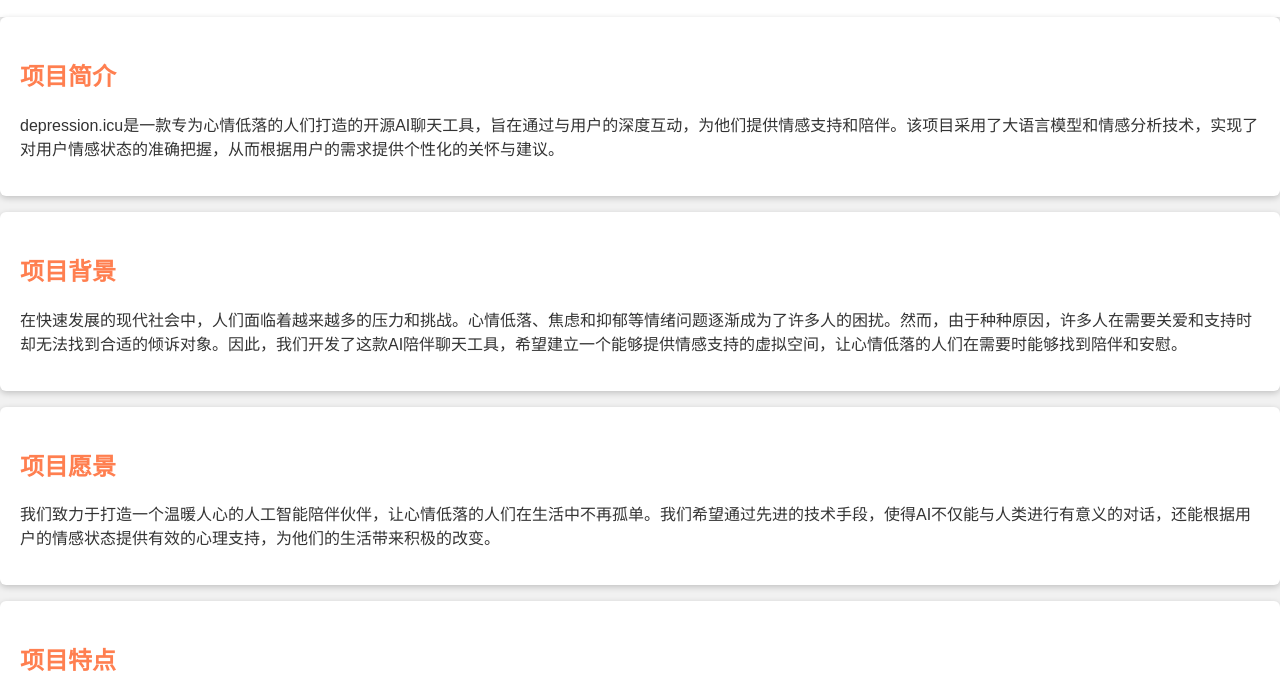
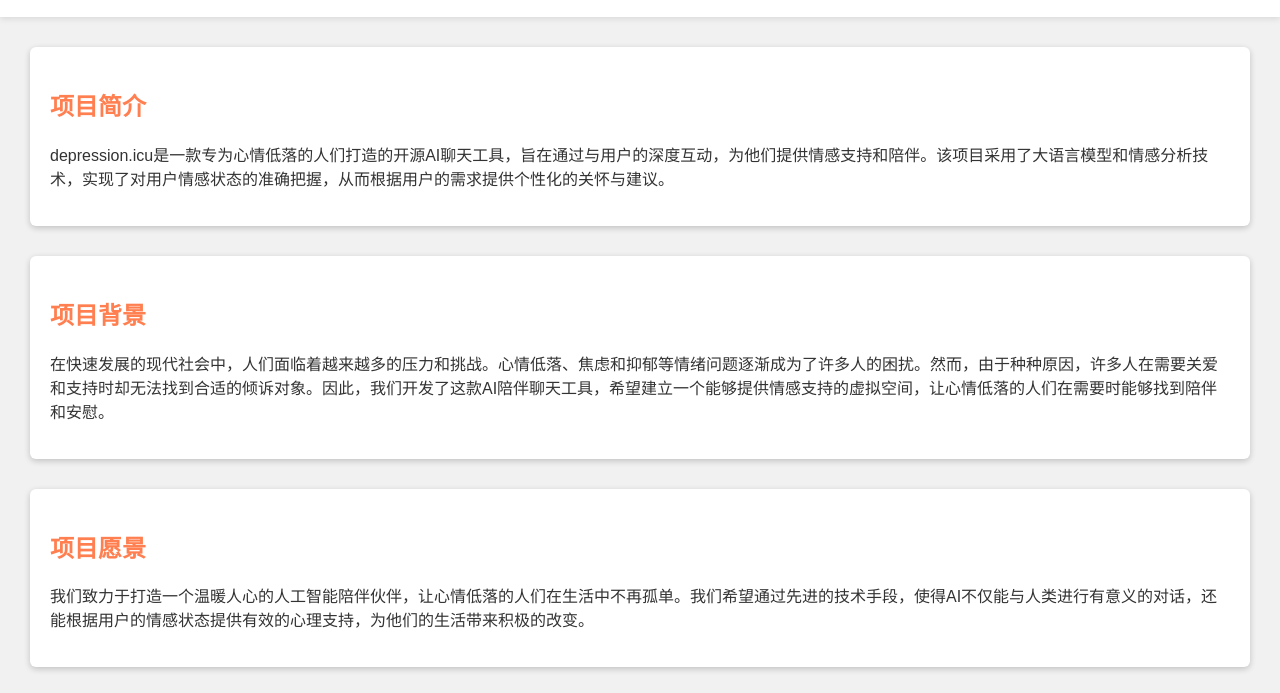
Before and after one commit to Autumn-Whisper/depression.icu, a plain HTML site: page index.html in a window 1280 px wide. Shown: the part 69-762 px from the top of the page. Drawn offline with Linux system fonts and the light colour scheme.

Commit message:
修改card

```diff
--- a/style.css
+++ b/style.css
@@ -13,6 +13,7 @@ body {
     box-shadow: 0px 2px 6px rgba(0, 0, 0, 0.2);
     color: #333333;
     padding: 20px;
+    margin: 30px 30px 30px 30px;
   }
 
   body .card h2 {
```
